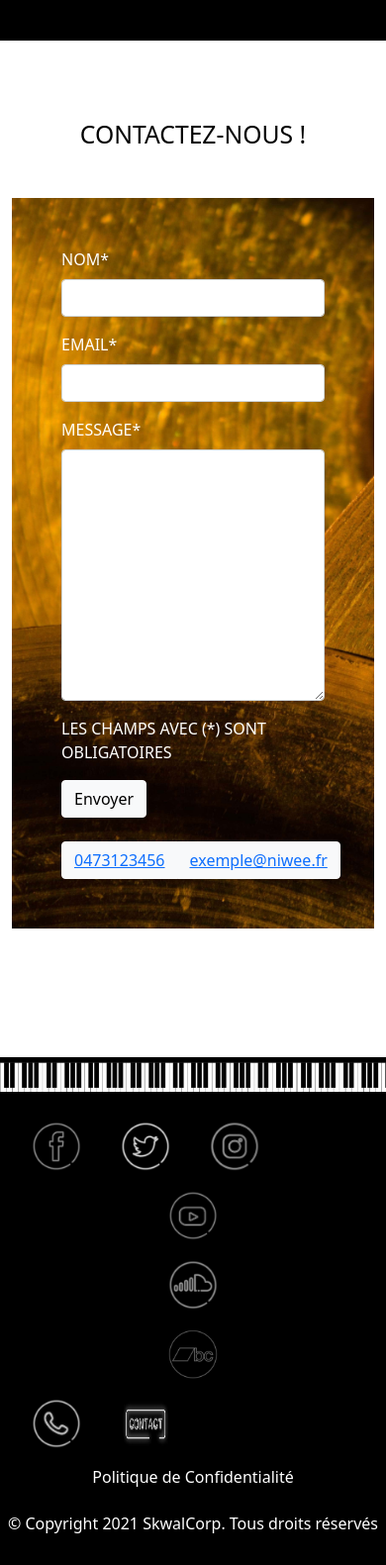
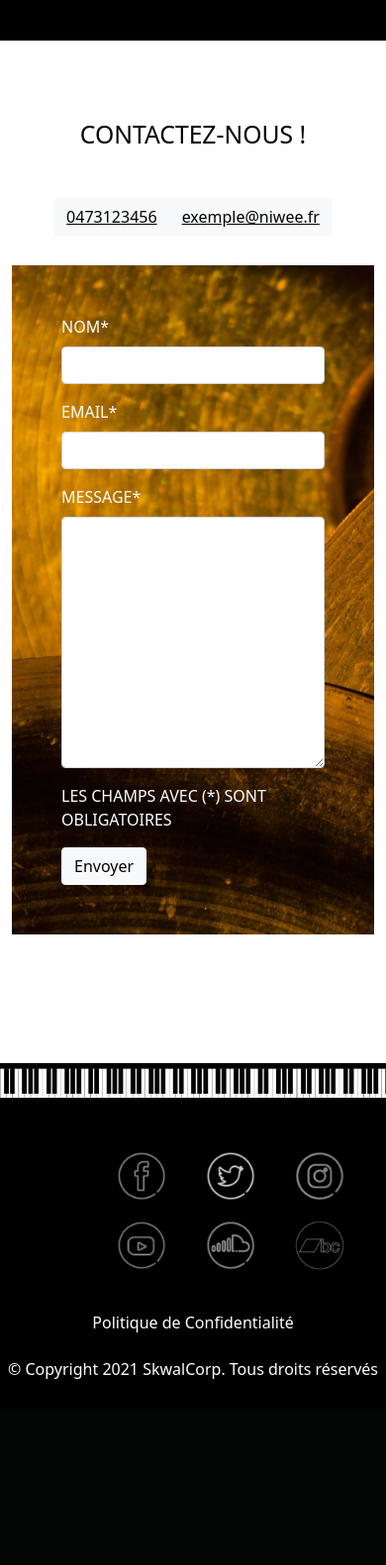
Before and after one commit to pdumas63/generic-band, a PHP site: page / in a window 390 px wide. Shown: the part 4771-6352 px from the top of the page at 99% size. After the commit the page ends 6164 px from the top, so only its background shows below. Run offline with PHP 8.4, Linux system fonts and the light colour scheme; data comes from the database, SQL or seed files in the repository.

Commit message:
moving contact-form button's place & footer's icons with responsive

```diff
--- a/content/assets/css/style.css
+++ b/content/assets/css/style.css
@@ -9,7 +9,7 @@ body {
 #arrowup img {
     height: 40px;
     width: 40px;
-
+    margin-bottom: 30px;
 }
 
 #arrowup {
@@ -459,13 +459,15 @@ figure.photo.hover:before {
 
 #contact-form {
     box-sizing: border-box;
-    /* background-color: #000; */
     color: #fff;
     text-align: center;
 }
-
+#contact-form a {
+    color: #000;
+    text-align: center;
+}
 #contact-form fieldset {
-    margin: 0 auto 50px;
+    margin: 30px auto 50px;
     text-align: left;
     text-transform: uppercase;
     padding: 50px 50px;
@@ -496,6 +498,7 @@ figure.photo.hover:before {
     margin: auto 10px;
     background: none !important;
     filter: grayscale(100%);
+    text-align: center;
 }
 
 .footer-basic a:hover {
@@ -511,11 +514,16 @@ figure.photo.hover:before {
     width: 50px;
     margin: 10px;
 }
-
-@media (max-width:790px){
-    #col-footer {
-        display: flex;
-        flex-direction: column;
+.footer-logo {
+    display: flex;
+}
+@media (max-width:767px){
+    .footer-logo {
+        display: initial;
+    }
+    .footer-logo div {
+        margin: 0px auto;
+        width: 50%;
     }
 }
 
--- a/content/form/contact-form.php
+++ b/content/form/contact-form.php
@@ -1,4 +1,8 @@
 <form action="valid-contact-form.php" method="post" id="contact-form">
+<div class="btn-group" role="group">
+			<button type="button" class="btn btn-light"><a href="tel:+33<?php echo $band['tel']; ?>">0<?php echo $band['tel']; ?></a></button>
+			<button type="button" class="btn btn-light"><a href="mailto:<?php echo $band['email']; ?>"><?php echo $band['email']; ?></a></button>
+		</div>
 	<fieldset>
 		<div class="form-group">
 			<label for="name">Nom*</label>
@@ -15,15 +19,6 @@
 		<p>Les champs avec (*) sont obligatoires</p>
 		<input type="submit" class="btn btn-light" value="Envoyer">
 		<small id="valid-message"></small>
-		<br><br>
-		<!-- <div>
-			<br>
-			<a href="tel:+33<?php echo $band['tel']; ?>">0<?php echo $band['tel']; ?></a>
-			<a href="mailto:contact@example.com">contact@example.com</a>
-		</div> -->
-		<div class="btn-group" role="group">
-			<button type="button" class="btn btn-light"><a href="tel:+33<?php echo $band['tel']; ?>">0<?php echo $band['tel']; ?></a></button>
-			<button type="button" class="btn btn-light"><a href="mailto:<?php echo $band['email']; ?>"><?php echo $band['email']; ?></a></button>
-		</div>
+
 	</fieldset>
 </form>
--- a/content/template/footer-basic.php
+++ b/content/template/footer-basic.php
@@ -1,33 +1,19 @@
 <footer>
-
-
-
     <div class="footer-basic">
         <!-- separator replace an hr in the footer -->
     <div class="separator"></div>
 
-    <!-- social icons -->
-        <div class="container d-flex justify-content-around">
-            <div class="row">
-                <div class="col-md-6 col-sm-4 social-icons d-flex">
+    <!-- social & media icons -->
+        <div class="container justify-center footer-logo">
+            <div class="social-icons d-flex">
                 <a href="<?php echo $band['facebook']; ?>" target="_blank"><img src="./assets/img/neon/facebook.png"></a>
                 <a href="<?php echo $band['twitter']; ?>" target="_blank"><img src="./assets/img/neon/twitter.png"></a>
                 <a href="<?php echo $band['instagram']; ?>"target="_blank"><img src="./assets/img/neon/insta.png"></a>
             </div>
-                <div class=col-md-6 col-sm-4 media-icons d-flex">
+            <div class="media-icons d-flex">
                 <a href="<?php echo $band['youtube']; ?>"target="_blank"><img src="./assets/img/neon/youtube.png"></a>
                 <a href="<?php echo $band['soundcloud']; ?>"target="_blank"><img src="./assets/img/neon/soundcloud.png"></a>
                 <a href="<?php echo $band['bandcamp']; ?>"target="_blank"><img src="./assets/img/neon/bandcamp.png"></a>
-                </div>
-                <div class="col-md-6 col-sm-4 contact d-flex">
-                    <a href="tel:+33<?php echo $band['tel']; ?>"><img src="./assets/img/neon/phone.png"></a>
-                    <a href="mailto:<?php echo $band['email']; ?>"><img src="./assets/img/neon/contact.png"></a>
-                </div>
-            </div>
-            <div class="row">
-                <div class="col-md-6 d-flex align-items-center">
-
-                </div>
             </div>
         </div>
 
```
Lines whose indentation alone changed are shown as unchanged.
